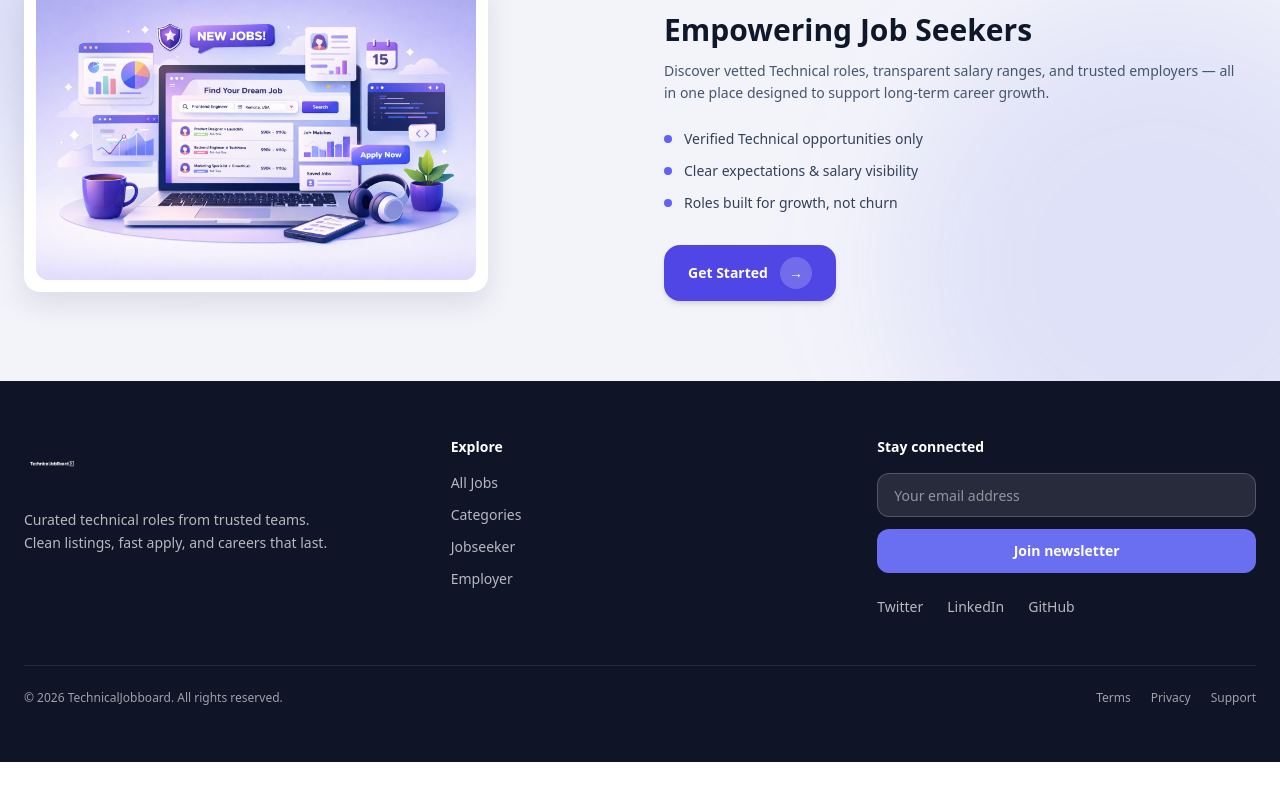
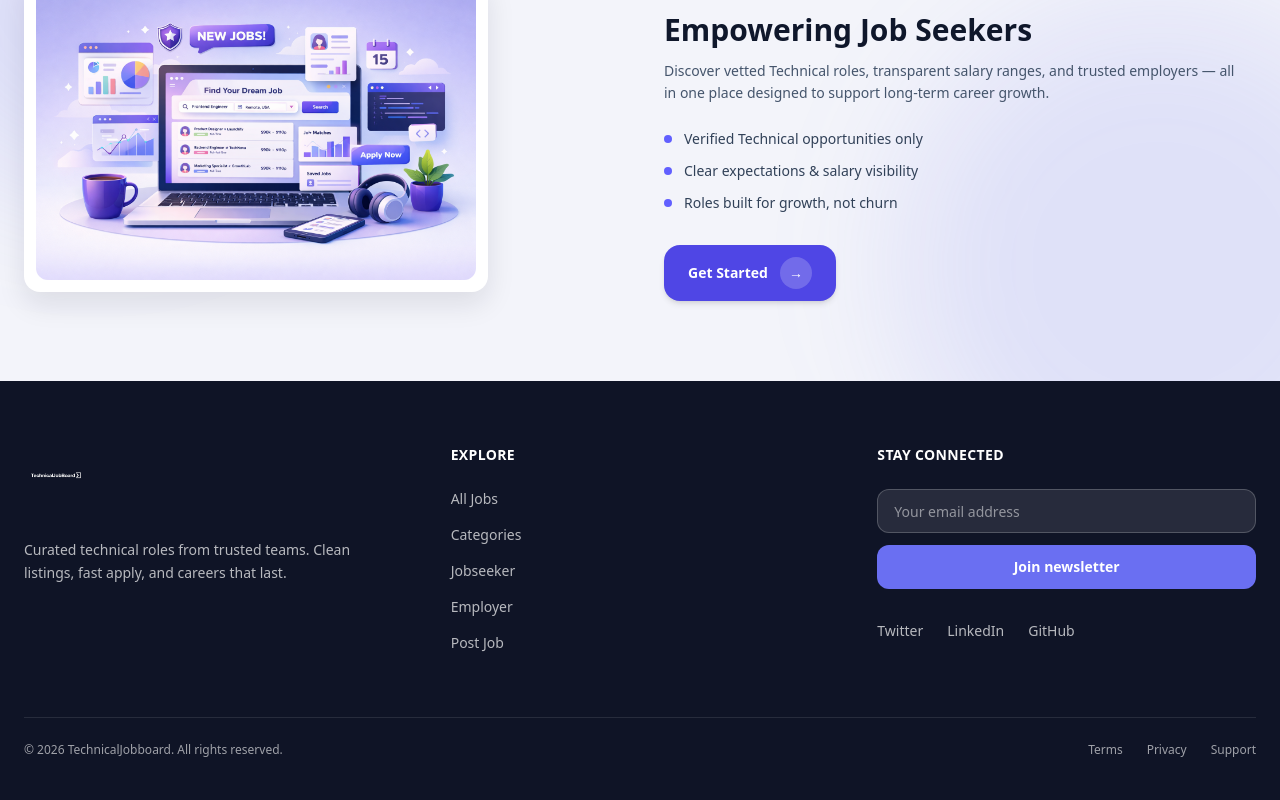
Before and after one commit to adebisidolapo/technicaljobboard, a Next.js app: page / in a window 1280 px wide. Shown: the part 2286-3086 px from the top of the page. Before the commit the page ends 3048 px from the top, so only its background shows below. Built offline with nearby package versions, Linux system fonts and the light colour scheme; no server answers; the database is empty.

Commit message:
Header and footer alignment + bigger logo

```diff
--- a/components/Footer.tsx
+++ b/components/Footer.tsx
@@ -1,37 +1,39 @@
 import Link from "next/link";
+import Image from "next/image";
 import NewsletterForm from "@/components/NewsletterForm";
-import Image from "next/image";
 
 export default function Footer() {
   const year = new Date().getFullYear();
 
   return (
     <footer className="bg-[#0F1426] text-white">
-      <div className="max-w-7xl mx-auto px-6 py-14">
-        <div className="grid grid-cols-1 md:grid-cols-3 gap-12 text-center md:text-left">
+      <div className="max-w-7xl mx-auto px-6 py-16">
+        <div className="grid md:grid-cols-3 gap-12 items-start">
           {/* BRAND */}
-          <div className="flex flex-col items-center md:items-start">
-        <Link href="/" className="flex items-center">
-  <Image
-    src="/logo.png"
-    alt="TechnicalJobboard"
-    width={180}
-    height={70}
-    className="h-14 w-auto object-contain"
-  />
-</Link>
+          <div>
+            <Link href="/" className="inline-block">
+              <Image
+                src="/logo.png"
+                alt="TechnicalJobboard"
+                width={220}
+                height={80}
+                className="h-16 w-auto object-contain"
+              />
+            </Link>
 
-            <p className="mt-4 text-sm text-white/70 leading-relaxed max-w-xs">
+            <p className="mt-6 text-sm text-white/70 leading-relaxed max-w-sm">
               Curated technical roles from trusted teams.
-              <br />
               Clean listings, fast apply, and careers that last.
             </p>
           </div>
 
           {/* LINKS */}
-          <div className="flex flex-col items-center md:items-start">
-            <h3 className="text-sm font-semibold mb-4">Explore</h3>
-            <ul className="space-y-3 text-sm text-white/70">
+          <div>
+            <h3 className="text-sm font-semibold mb-6 tracking-wide uppercase">
+              Explore
+            </h3>
+
+            <ul className="space-y-4 text-sm text-white/70">
               <li>
                 <Link href="/all-jobs" className="hover:text-white transition">
                   All Jobs
@@ -52,37 +54,49 @@ export default function Footer() {
                   Employer
                 </Link>
               </li>
+              <li>
+                <Link href="/employer/jobs/new" className="hover:text-white transition">
+                  Post Job
+                </Link>
+              </li>
             </ul>
           </div>
 
           {/* CONNECT */}
-          <div className="flex flex-col items-center md:items-start">
-            <h3 className="text-sm font-semibold mb-4">Stay connected</h3>
+          <div>
+            <h3 className="text-sm font-semibold mb-6 tracking-wide uppercase">
+              Stay Connected
+            </h3>
 
             <NewsletterForm />
 
-            <div className="mt-6 flex gap-6 text-sm text-white/70">
-              <a href="#" aria-label="Twitter" className="hover:text-white transition">
+            <div className="mt-8 flex gap-6 text-sm text-white/70">
+              <a href="#" className="hover:text-white transition">
                 Twitter
               </a>
-              <a href="#" aria-label="LinkedIn" className="hover:text-white transition">
+              <a href="#" className="hover:text-white transition">
                 LinkedIn
               </a>
-              <a href="#" aria-label="GitHub" className="hover:text-white transition">
+              <a href="#" className="hover:text-white transition">
                 GitHub
               </a>
             </div>
           </div>
         </div>
 
-        <div className="mt-12 h-px bg-white/10" />
+        <div className="mt-16 border-t border-white/10 pt-6 flex flex-col md:flex-row items-center justify-between text-xs text-white/60 gap-4">
+          <p>© {year} TechnicalJobboard. All rights reserved.</p>
 
-        <div className="mt-6 flex flex-col md:flex-row items-center justify-between gap-4 text-xs text-white/60 text-center">
-          <p>© {year} TechnicalJobboard. All rights reserved.</p>
-          <div className="flex gap-5">
-            <a href="#" className="hover:text-white transition">Terms</a>
-            <a href="#" className="hover:text-white transition">Privacy</a>
-            <a href="#" className="hover:text-white transition">Support</a>
+          <div className="flex gap-6">
+            <a href="#" className="hover:text-white transition">
+              Terms
+            </a>
+            <a href="#" className="hover:text-white transition">
+              Privacy
+            </a>
+            <a href="#" className="hover:text-white transition">
+              Support
+            </a>
           </div>
         </div>
       </div>
```
